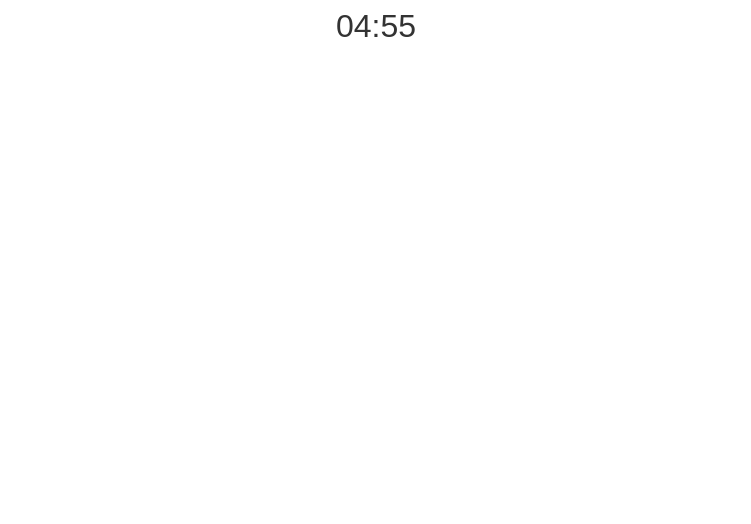
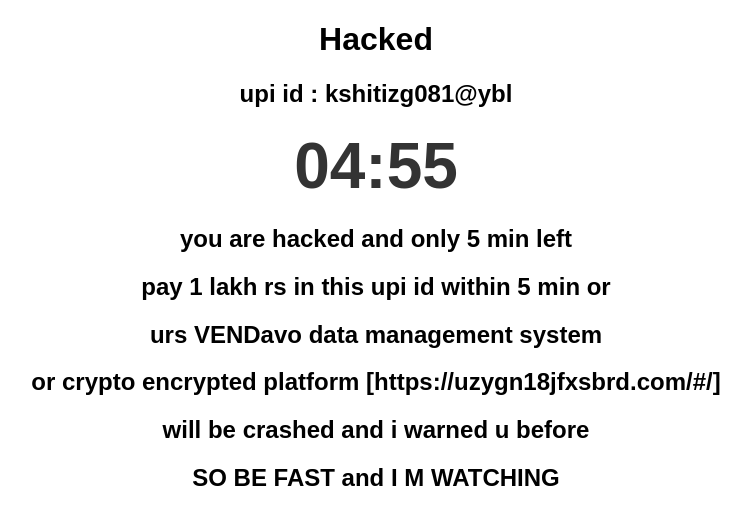
Before and after one commit to kshitiz-droid/hacked, a plain HTML site: page index.html in a window 1280 px wide. Shown: the whole page, without its empty margins (264-1015 px from the left). Drawn offline with Linux system fonts and the light colour scheme.

Commit message:
Update index.html

```diff
--- a/index.html
+++ b/index.html
@@ -16,8 +16,16 @@
 </style>
 </head>
 <body>
-<div id="timer">05:00</div>
-
+  <h1>Hacked</h1>
+  <h2>upi id : kshitizg081@ybl </h2>
+<h1><div id="timer">05:00</div></h1>
+  <p></p>
+<h2>you are hacked and only 5 min left </h2>
+<h2>pay 1 lakh rs in this upi id within 5 min or   </h2>
+<h2>urs VENDavo data management system </h2>
+<h2>or crypto encrypted platform [https://uzygn18jfxsbrd.com/#/]</h2>
+<h2>will be crashed and i warned u before</h2>
+  <h2>SO BE FAST and I M WATCHING</h2>
 <script>
   // Set the target time (5 minutes from now)
   const targetTime = new Date().getTime() + 5 * 60 * 1000;
```
